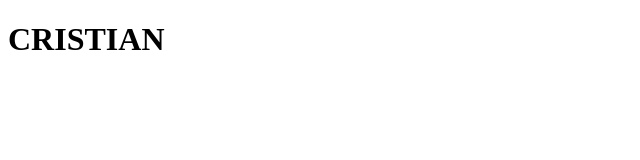
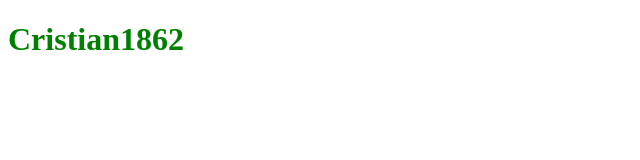
Before and after one commit to Cristian1862/proyec, a plain HTML site: page index.html in a window 1280 px wide. Shown: the whole page, without its empty margins (0-640 px from the left). Drawn offline with Linux system fonts and the light colour scheme.

Commit message:
agregar nueva cambios desde nueva rama

```diff
--- a/index.html
+++ b/index.html
@@ -8,6 +8,6 @@
 
 </head>
 <body>
-    <h1>CRISTIAN</h1>
+    <h1>Cristian1862</h1>
 </body>
 </html>
--- a/style.css
+++ b/style.css
@@ -2,5 +2,5 @@ body {
 background-color: #fff;
 }
 h1 {
-color: gren;
+color:green;
 }
```
